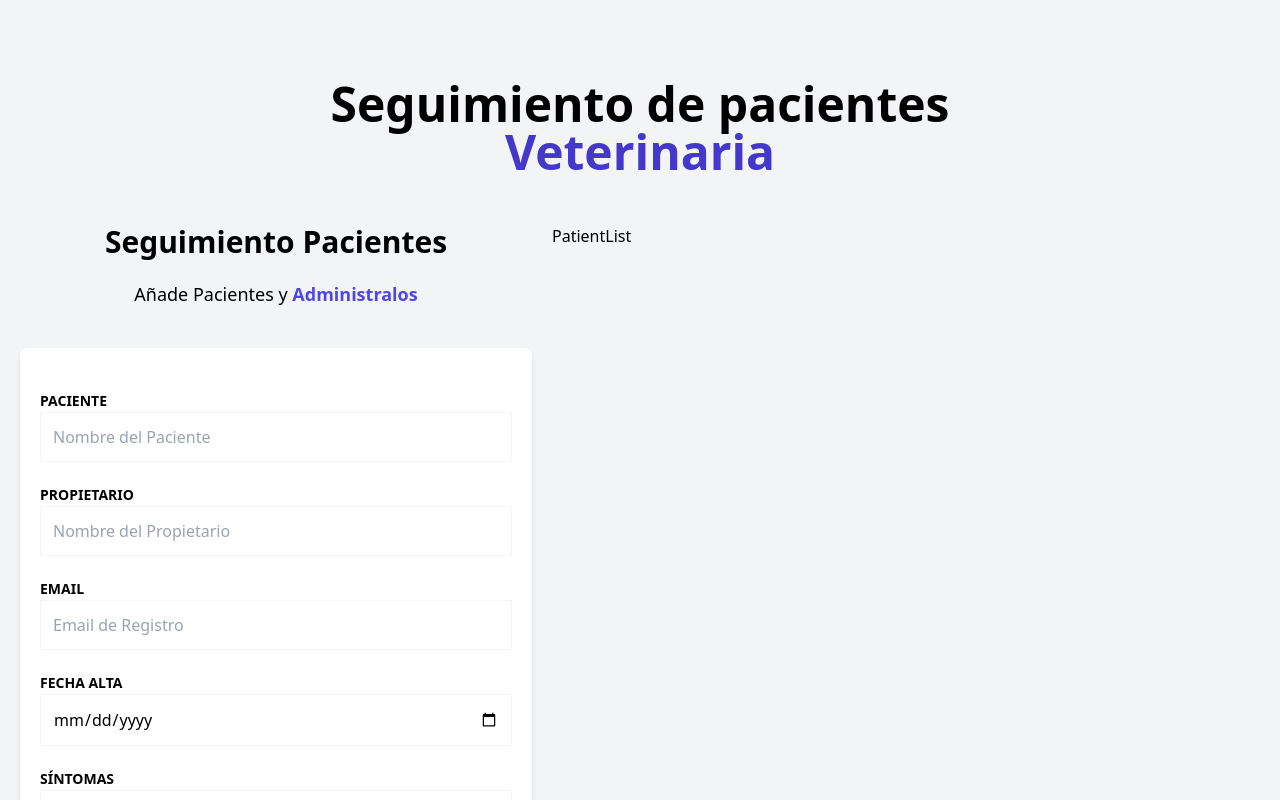
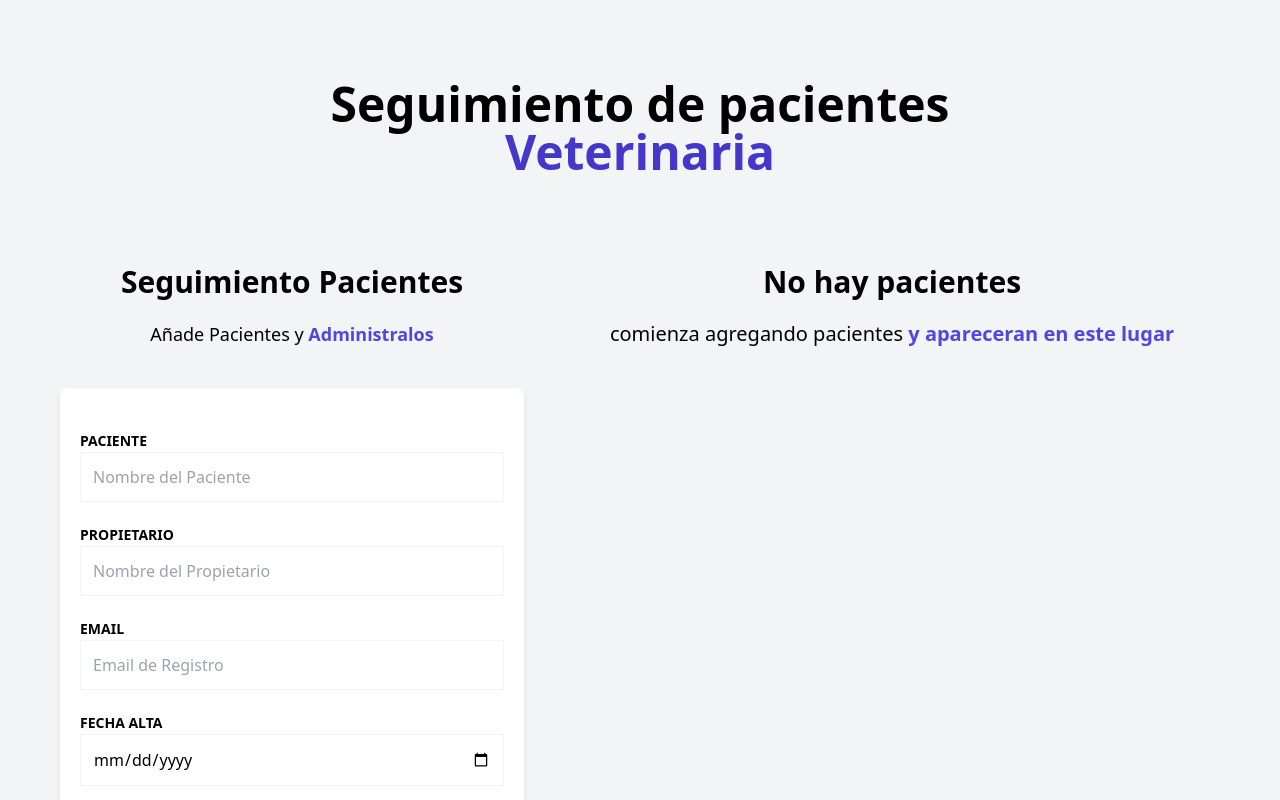
Before and after one commit to joninoni/pacientes-zustand, a React (Vite) app: page / in a window 1280 px wide. Shown: the top 800 px of the page. Built offline with nearby package versions, Linux system fonts and the light colour scheme.

Commit message:
muestro la informacion de cada cita

```diff
--- a/src/App.tsx
+++ b/src/App.tsx
@@ -11,7 +11,7 @@
                 </h1>
             </div>
 
-            <div className="mt-12 md:flex">
+            <div className="mt-12 md:flex p-10">
                 <PatientForm/>
                 <PatientList/>
             </div>
--- /dev/null
+++ b/src/components/PatientDetails.tsx
@@ -0,0 +1,21 @@
+import { Patient } from "../types"
+import PatientDetailsItem from "./PatientDetailsItem"
+
+type PatientDetailsProps = {
+    patient : Patient
+}
+
+const PatientDetails = ({patient} : PatientDetailsProps) => {
+    return (
+        <div className="mx-5 my-10 px-5 py-10 bg-white shadow-md rounded-xl">
+            <PatientDetailsItem label= "ID" data={patient.id}/>
+            <PatientDetailsItem label= "Nombre" data={patient.nombre}/>
+            <PatientDetailsItem label= "Propietario" data={patient.propietario}/>
+            <PatientDetailsItem label= "Email" data={patient.email}/>
+            <PatientDetailsItem label= "Fecha" data={patient.fecha.toString()}/>
+            <PatientDetailsItem label= "Sintomas" data={patient.sintomas}/>
+        </div>
+    )
+}
+
+export default PatientDetails
--- /dev/null
+++ b/src/components/PatientDetailsItem.tsx
@@ -0,0 +1,15 @@
+type PatientDetailsItemProps = {
+    label : string
+    data : string
+}
+
+const PatientDetailsItem = ({label,data} : PatientDetailsItemProps) => {
+    return (
+        <p className="font-bold mb-3 text-gray-700 uppercase">
+            {label}
+            <span className="font-normal normal-case">{data}</span>
+        </p>
+    )
+}
+
+export default PatientDetailsItem
--- a/src/components/PatientList.tsx
+++ b/src/components/PatientList.tsx
@@ -1,7 +1,39 @@
+import { usePatientStore } from "../store/patientStore"
+import PatientDetails from "./PatientDetails"
+
 const PatientList = () => {
-    return (
-        <div>PatientList</div>
+
+    const {patients} = usePatientStore()
+
+    return(
+
+        <div className="md:w-1/2 lg:w-3/5 md:h-screen overflow-y-scroll">
+            {patients.length ? (
+                <>
+                    <h2 className=" font-black text-3xl text-center">Listado de  pacientes</h2>
+                    <p className="text-xl mt-5 mb-10 text-center">
+                        administra tus {""}
+                        <span className="text-indigo-600 font-bold">pacientes y citas</span>
+                    </p>
+                    {patients.map ( patient => (
+                        <PatientDetails
+                            key={patient.id}
+                            patient={patient}
+                        />
+                    ))}
+                </>
+            ) : (
+                <>
+                <h2 className=" font-black text-3xl text-center">No hay pacientes</h2>
+                <p className="text-xl mt-5 mb-10 text-center">
+                    comienza agregando pacientes {""}
+                    <span className="text-indigo-600 font-bold">y apareceran en este lugar</span>
+                </p>
+            </>
+            )}
+        </div>
     )
+
 }
 
 export default PatientList
```
